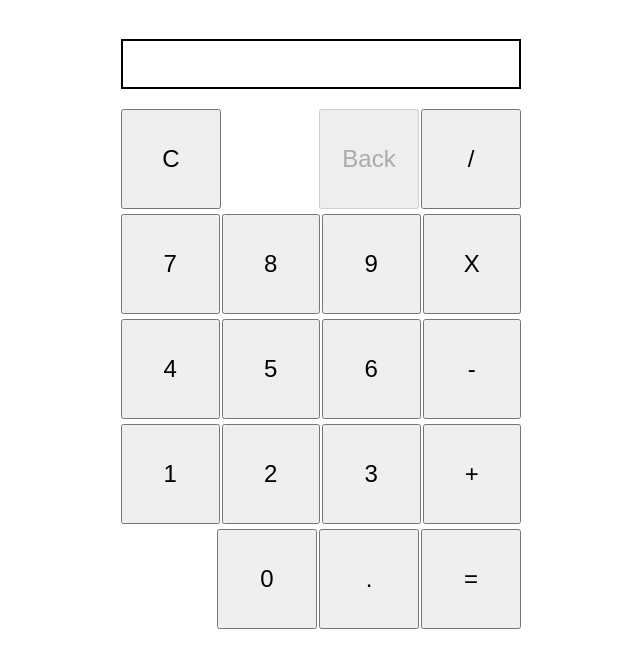
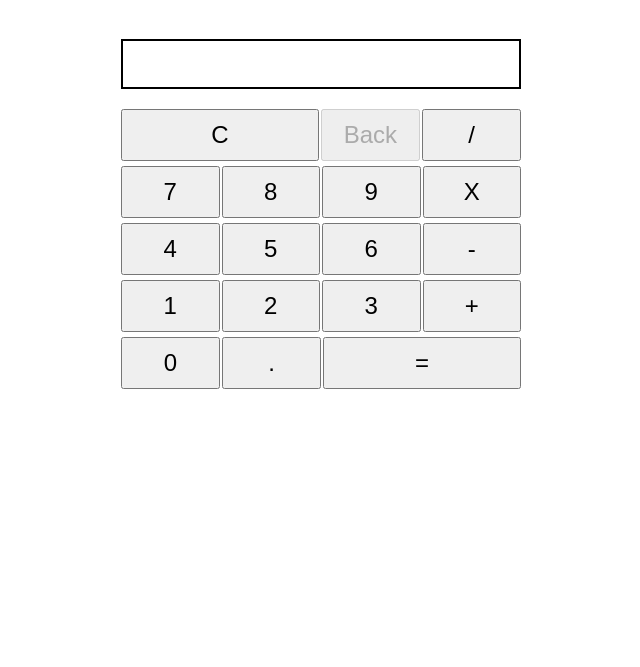
Before and after one commit to pigmentsandcode/calculator, a plain HTML site: page index.html in a window 1280 px wide. Shown: the part 61-728 px from the top of the page, without its empty margins (319-959 px from the left). Drawn offline with Linux system fonts and the light colour scheme.

Commit message:
Clean up UI some

```diff
--- a/style.css
+++ b/style.css
@@ -30,22 +30,10 @@ h1 {
     gap: 2px;
 }
 
-.top-row {
-    justify-content: space-between;
-}
-
-.last-row {
-    justify-content: end;
-}
-
-/* .top-row > button, .last-row > button {
-    flex-grow: 0;
-} */
-
 .btn-row > button {
     font-size: 24px;
-    width: 100px;
-    height: 100px;
+    width: 25%;
+    height: 25%;
     padding: 10px 10px;
 }
 
@@ -53,3 +41,7 @@ h1 {
     margin-left: 0;
     margin-right: auto;
 }
+
+#eq, #clear {
+    width: 200px;
+}
```
